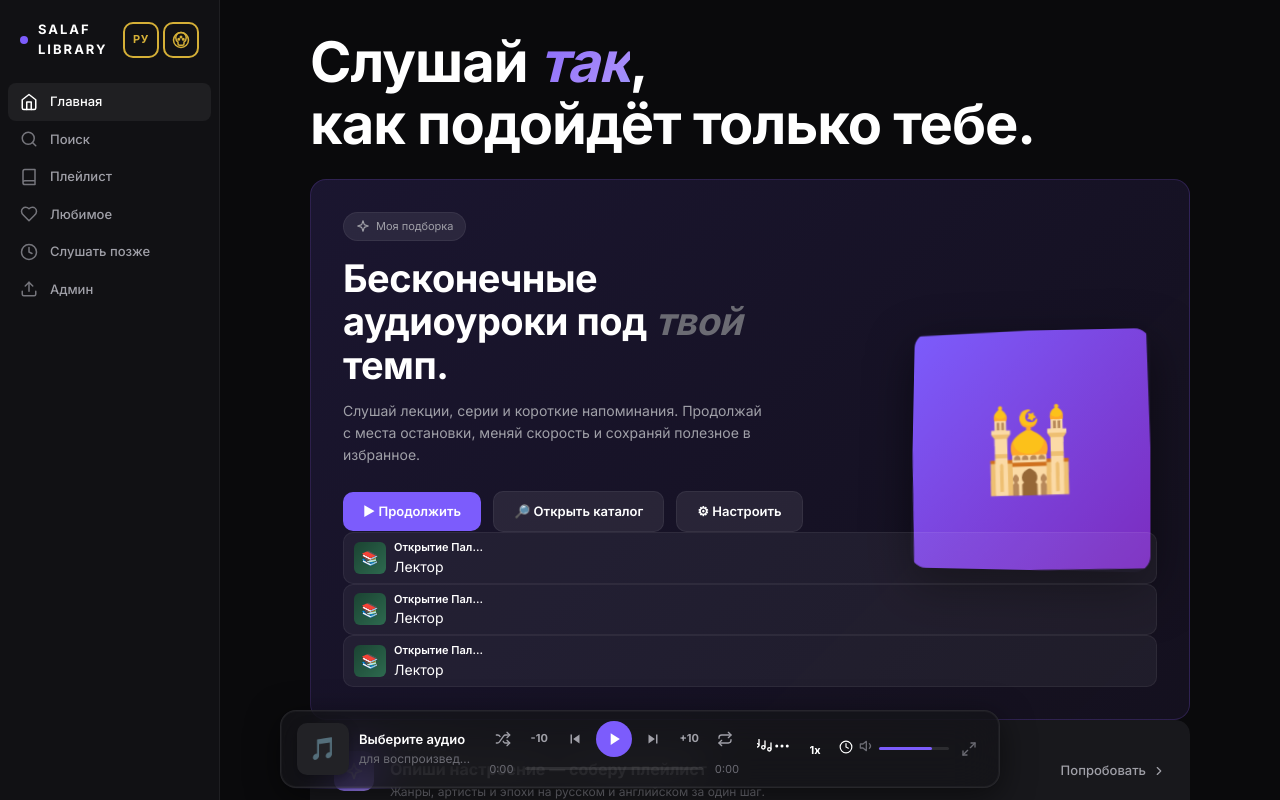
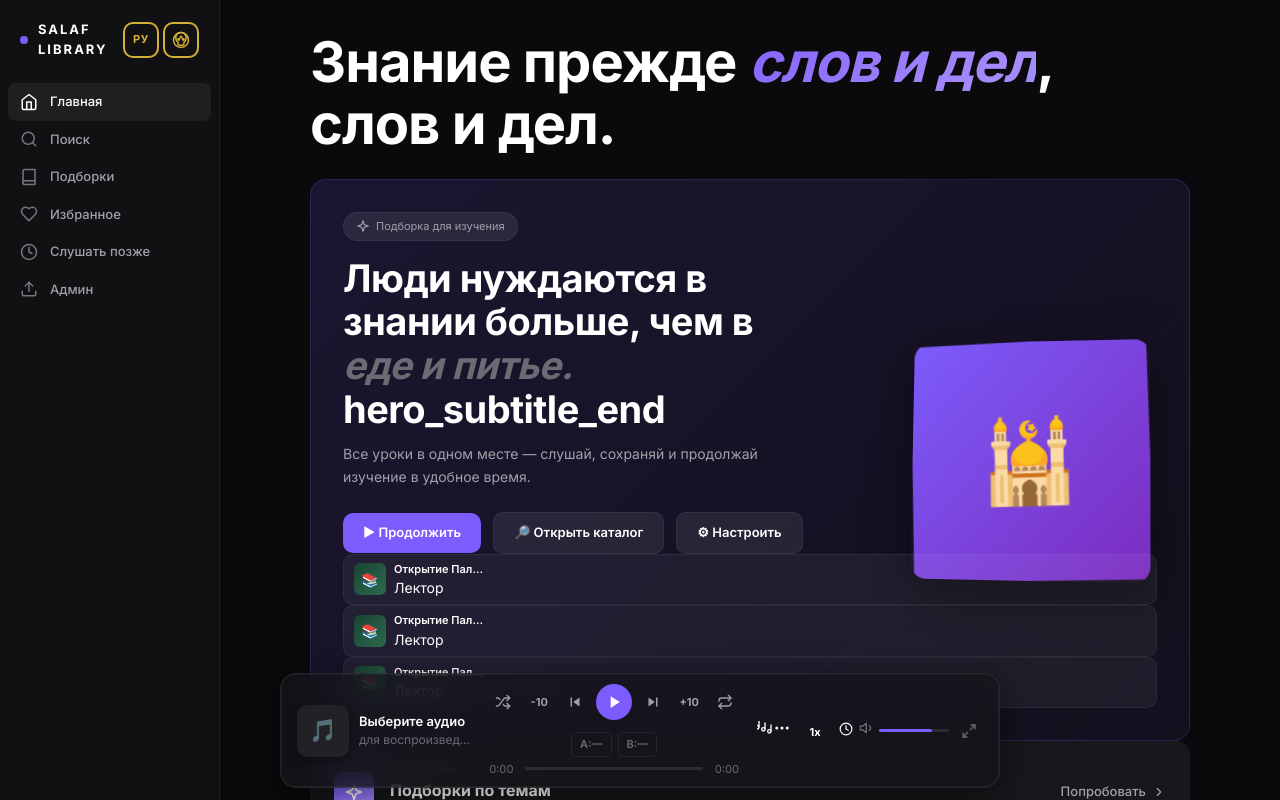
Before and after one commit to aminmod-bit/audio.salaflibrary, a React (Vite) app: page / in a window 1280 px wide. Built offline with nearby package versions, Linux system fonts and the light colour scheme.

Commit message:
Islamic texts on main page + A-B Repeat in player

```diff
--- a/src/App.tsx
+++ b/src/App.tsx
@@ -141,6 +141,13 @@ export default function App() {
   const [autoplayNext, setAutoplayNext] = useState(() => localStorage.getItem('salaf-audio-autoplay') === 'true')
   const [searchFilter, setSearchFilter] = useState<string>('all')
   const [durationFilter, setDurationFilter] = useState<string>('all')
+  const [abPointA, setAbPointA] = useState<number | null>(null)
+  const [abPointB, setAbPointB] = useState<number | null>(null)
+  const [abEnabled, setAbEnabled] = useState(false)
+  const [abError, setAbError] = useState('')
+  const abPointARef = useRef<number | null>(null)
+  const abPointBRef = useRef<number | null>(null)
+  const abEnabledRef = useRef(false)
   const scrollRef = useRef<HTMLDivElement>(null)
   const audioRef = useRef<HTMLAudioElement | null>(null)
 
@@ -276,6 +283,90 @@ export default function App() {
   const goto = (p: Page) => { setPage(p); window.location.hash = '#/' + p; setNowPlaying(false); scrollRef.current?.scrollTo(0,0) }
   const T = (key: string) => t(lang as Lang, key)
 
+  // A-B Repeat helpers
+  const loadAbRepeat = (lessonId: number) => {
+    try {
+      const data = JSON.parse(localStorage.getItem('salaf-audio-ab-repeat') || '{}')
+      const key = `lesson-${lessonId}`
+      if (data[key]) {
+        setAbPointA(data[key].a)
+        setAbPointB(data[key].b)
+        setAbEnabled(data[key].enabled || false)
+        abPointARef.current = data[key].a
+        abPointBRef.current = data[key].b
+        abEnabledRef.current = data[key].enabled || false
+      } else {
+        setAbPointA(null)
+        setAbPointB(null)
+        setAbEnabled(false)
+        abPointARef.current = null
+        abPointBRef.current = null
+        abEnabledRef.current = false
+      }
+    } catch {
+      setAbPointA(null)
+      setAbPointB(null)
+      setAbEnabled(false)
+      abPointARef.current = null
+      abPointBRef.current = null
+      abEnabledRef.current = false
+    }
+    setAbError('')
+  }
+
+  const setPointA = () => {
+    if (!audioRef.current) return
+    const time = audioRef.current.currentTime
+    setAbPointA(time)
+    abPointARef.current = time
+    setAbError('')
+    if (abPointB !== null && time >= abPointB) {
+      setAbError('Точка A должна быть раньше B')
+      setAbEnabled(false)
+      abEnabledRef.current = false
+    } else if (abPointB !== null) {
+      setAbEnabled(true)
+      abEnabledRef.current = true
+    }
+  }
+
+  const setPointB = () => {
+    if (!audioRef.current) return
+    const time = audioRef.current.currentTime
+    if (abPointA !== null && time <= abPointA) {
+      setAbError('Точка B должна быть позже A')
+      setAbEnabled(false)
+      abEnabledRef.current = false
+      return
+    }
+    setAbPointB(time)
+    abPointBRef.current = time
+    setAbError('')
+    if (abPointA !== null) {
+      setAbEnabled(true)
+      abEnabledRef.current = true
+    }
+  }
+
+  const resetAbRepeat = () => {
+    setAbPointA(null)
+    setAbPointB(null)
+    setAbEnabled(false)
+    abPointARef.current = null
+    abPointBRef.current = null
+    abEnabledRef.current = false
+    setAbError('')
+    if (currentLecture) {
+      try {
+        const data = JSON.parse(localStorage.getItem('salaf-audio-ab-repeat') || '{}')
+        delete data[`lesson-${currentLecture.id}`]
+        localStorage.setItem('salaf-audio-ab-repeat', JSON.stringify(data))
+      } catch {}
+    }
+  }
+
+  const fmtAbTime = (t: number | null) => t !== null ? fmtTime(t) : '—'
+
   const filteredLectures = searchQuery.trim()
     ? lecturesData.filter(l => {
         const q = searchQuery.toLowerCase()
@@ -302,6 +393,7 @@ export default function App() {
       return
     }
     setCurrentLecture(lecture); setIsPlaying(true); setProgress(0); setCurrentTime(0)
+    loadAbRepeat(lecture.id)
     const listToUse = list || filteredLectures
     const idx = listToUse.findIndex(t => t.id === lecture.id)
     if (idx >= 0) setQueue(listToUse.slice(idx))
@@ -350,6 +442,12 @@ export default function App() {
       if (audio.duration) {
         setProgress(audio.currentTime / audio.duration)
         setCurrentTime(audio.currentTime)
+        // A-B Loop using refs
+        if (abEnabledRef.current && abPointARef.current !== null && abPointBRef.current !== null) {
+          if (audio.currentTime >= abPointBRef.current) {
+            audio.currentTime = abPointARef.current
+          }
+        }
         // Save progress every 5 seconds
         progressSaveCounter++
         if (progressSaveCounter % 5 === 0 && currentLecture) {
@@ -582,9 +680,9 @@ export default function App() {
                   <div className="ai-banner glow-card" style={{margin:0,border:'none'}} onClick={() => goto('playlists')}>
                     <div className="ai-banner-icon">{Ico.sparkles}</div>
                     <div>
-                      <div className="ai-banner-label">Плейлист</div>
-                      <div className="ai-banner-title">Опиши настроение — соберу плейлист</div>
-                      <div className="ai-banner-desc">Жанры, артисты и эпохи на русском и английском за один шаг.</div>
+                      <div className="ai-banner-label">Подборка</div>
+                      <div className="ai-banner-title">Подборки по темам</div>
+                      <div className="ai-banner-desc">Выбирай уроки по акыде, таухиду, фикху, хадисам и другим полезным направлениям.</div>
                     </div>
                     <div className="ai-banner-right">
                       <span className="ai-banner-link">Попробовать {Ico.chevRight}</span>
@@ -594,7 +692,7 @@ export default function App() {
 
                 {/* Playlists Section - YouTube style like Photo 4 */}
                 <div className="section-header" style={{marginTop:48,justifyContent:'space-between'}}>
-                  <h3 className="section-title" style={{margin:0}}>Плейлисты</h3>
+                  <h3 className="section-title" style={{margin:0}}>Подборки по темам</h3>
                   <button className="hero-btn hero-btn-secondary" onClick={() => goto('library')}>Посмотреть все</button>
                 </div>
                 <div className="playlists-yt-grid">
@@ -612,8 +710,8 @@ export default function App() {
                         </div>
                         <div className="playlist-yt-info">
                           <div className="playlist-yt-title">{pl.name}</div>
-                          <div className="playlist-yt-meta">Ограниченный доступ · Плейлист</div>
-                          <div className="playlist-yt-link">Посмотреть весь плейлист</div>
+                          <div className="playlist-yt-meta">Подборка уроков</div>
+                          <div className="playlist-yt-link">Открыть</div>
                         </div>
                       </div>
                     )
@@ -774,11 +872,11 @@ export default function App() {
             {/* ═══ PLAYLISTS ═══ */}
             {page === 'playlists' && (
               <>
-                <h1 className="page-title" style={{marginBottom:20}}>Плейлисты</h1>
+                <h1 className="page-title" style={{marginBottom:20}}>Подборки</h1>
                 <div className="lib-tabs" style={{marginBottom:20}}>
                   {['all','recent','mine'].map(t => (
                     <button key={t} className={`lib-tab ${t==='all'?'active':''}`}>
-                      {{all:'Недавно добавленные',recent:'Плейлисты',mine:'Ваши'}[t]}
+                      {{all:'Недавно добавленные',recent:'Подборки',mine:'Мои'}[t]}
                     </button>
                   ))}
                 </div>
@@ -797,8 +895,8 @@ export default function App() {
                         </div>
                         <div className="playlist-yt-info">
                           <div className="playlist-yt-title">{pl.name}</div>
-                          <div className="playlist-yt-meta">Ограниченный доступ · Плейлист</div>
-                          <div className="playlist-yt-link">Посмотреть весь плейлист</div>
+                          <div className="playlist-yt-meta">Подборка уроков</div>
+                          <div className="playlist-yt-link">Открыть</div>
                         </div>
                       </div>
                     )
@@ -945,7 +1043,7 @@ export default function App() {
                     <div className="settings-card-icon">{Ico.close}</div>
                     <div className="settings-card-title">Скрытые из рекомендаций</div>
                   </div>
-                  <div className="settings-card-desc">Не попадают в волну, дневные плейлисты и AI-подборки.</div>
+                  <div className="settings-card-desc">Не попадают в подборки и рекомендации.</div>
                 </div>
 
                 {/* Account */}
@@ -1030,7 +1128,7 @@ export default function App() {
                     {dailyPlaylists[selectedDailyPlaylist].icon}
                   </div>
                   <div className="daily-playlist-info">
-                    <div className="page-eyebrow">Плейлист дня · {dailyPlaylists[selectedDailyPlaylist].name}</div>
+                    <div className="page-eyebrow">Подборка · {dailyPlaylists[selectedDailyPlaylist].name}</div>
                     <h1 className="page-title">{dailyPlaylists[selectedDailyPlaylist].name}</h1>
                     <p className="page-subtitle">{dailyPlaylists[selectedDailyPlaylist].desc}</p>
                     <div className="daily-playlist-count">50 треков</div>
@@ -1238,6 +1336,28 @@ export default function App() {
               <button className="player-btn" onClick={() => { if (audioRef.current) audioRef.current.currentTime += 10 }} style={{fontSize:11,fontWeight:700}}>+10</button>
               <button className={`player-btn ${repeated?'active':''}`} onClick={() => setRepeated(r => !r)}>{Ico.repeat}</button>
             </div>
+            {/* A-B Repeat controls */}
+            <div style={{display:'flex',alignItems:'center',gap:6,marginTop:8,justifyContent:'center'}}>
+              <button onClick={setPointA} style={{padding:'3px 8px',borderRadius:4,fontSize:11,fontWeight:600,border:'1px solid',cursor:'pointer',
+                background: abPointA !== null ? '#7c5cfc' : 'transparent',
+                color: abPointA !== null ? '#fff' : 'var(--text3)',
+                borderColor: abPointA !== null ? '#7c5cfc' : 'var(--border)'}}>
+                A:{fmtAbTime(abPointA)}
+              </button>
+              <button onClick={setPointB} style={{padding:'3px 8px',borderRadius:4,fontSize:11,fontWeight:600,border:'1px solid',cursor:'pointer',
+                background: abPointB !== null ? '#7c5cfc' : 'transparent',
+                color: abPointB !== null ? '#fff' : 'var(--text3)',
+                borderColor: abPointB !== null ? '#7c5cfc' : 'var(--border)'}}>
+                B:{fmtAbTime(abPointB)}
+              </button>
+              {abEnabled && (
+                <span style={{fontSize:10,color:'#22c55e',fontWeight:600}}>AB ✓</span>
+              )}
+              {(abPointA !== null || abPointB !== null) && (
+                <button onClick={resetAbRepeat} style={{padding:'3px 6px',borderRadius:4,fontSize:11,border:'1px solid var(--border)',cursor:'pointer',background:'transparent',color:'var(--text3)'}}>✕</button>
+              )}
+            </div>
+            {abError && <div style={{fontSize:10,color:'#ef4444',textAlign:'center',marginTop:4}}>{abError}</div>}
             <div className="player-progress">
               <span className="player-time">{fmtTime(currentTime)}</span>
               <div className="player-progress-bar" onClick={handleProgressClick} onMouseDown={handleDragStart('progress')}>
--- a/src/i18n.ts
+++ b/src/i18n.ts
@@ -2,32 +2,32 @@ export type Lang = 'ru' | 'en' | 'tg'
 
 const translations: Record<Lang, Record<string, string>> = {
   ru: {
-    greeting_morning: 'Доброе утро',
-    greeting_afternoon: 'Добрый день',
-    greeting_evening: 'Добрый вечер',
-    greeting_night: 'Доброй ночи',
-    greeting_suffix: 'Abu Katana',
-    hero_title_line1: 'Слушай',
-    hero_title_line2: 'как подойдёт только тебе.',
-    hero_title_italic: 'так',
-    hero_badge: 'Моя подборка',
-    hero_subtitle: 'Бесконечные аудиоуроки под',
-    hero_subtitle_italic: 'твой',
-    hero_subtitle_end: 'темп.',
-    hero_desc: 'Слушай лекции, серии и короткие напоминания. Продолжай с места остановки, меняй скорость и сохраняй полезное в избранное.',
+    greeting_morning: 'Аудиораздел Salaf Library',
+    greeting_afternoon: 'Аудиораздел Salaf Library',
+    greeting_evening: 'Аудиораздел Salaf Library',
+    greeting_night: 'Аудиораздел Salaf Library',
+    greeting_suffix: '',
+    hero_title_line1: 'Знание прежде',
+    hero_title_line2: 'слов и дел.',
+    hero_title_italic: 'слов и дел',
+    hero_badge: 'Подборка для изучения',
+    hero_subtitle: 'Люди нуждаются в знании больше, чем в',
+    hero_subtitle_italic: 'еде и питье.',
+    hero_subtitle_end: '',
+    hero_desc: 'Все уроки в одном месте — слушай, сохраняй и продолжай изучение в удобное время.',
     btn_continue: 'Продолжить',
     btn_catalog: 'Открыть каталог',
     btn_configure: 'Настроить',
     nav_home: 'Главная',
     nav_search: 'Поиск',
-    nav_playlist: 'Плейлист',
+    nav_playlist: 'Подборки',
     nav_library: 'Библиотека',
     nav_profile: 'Профиль',
-    nav_favorites: 'Любимое',
-    pinned: 'Закреплённые',
+    nav_favorites: 'Избранное',
+    pinned: '',
     sections: 'Разделы',
     search_title: 'Поиск',
-    search_placeholder: 'Поиск лекций, авторов...',
+    search_placeholder: 'Поиск уроков, лекторов...',
     search_found: 'Найдено',
     library_title: 'Библиотека',
     library_collection: 'Коллекция',
@@ -108,32 +108,32 @@ const translations: Record<Lang, Record<string, string>> = {
     empty_downloaded_desc: 'Откройте запись и нажмите «Слушать оффлайн»',
   },
   en: {
-    greeting_morning: 'Good morning',
-    greeting_afternoon: 'Good afternoon',
-    greeting_evening: 'Good evening',
-    greeting_night: 'Good night',
-    greeting_suffix: 'Abu Katana',
-    hero_title_line1: 'Listen',
-    hero_title_line2: 'your way.',
-    hero_title_italic: 'your',
-    hero_badge: 'My collection',
-    hero_subtitle: 'Endless audio lessons at',
-    hero_subtitle_italic: 'your',
-    hero_subtitle_end: 'pace.',
-    hero_desc: 'Listen to lectures, series and short reminders. Resume where you left off, change speed and save useful content to favorites.',
+    greeting_morning: 'Salaf Library Audio Section',
+    greeting_afternoon: 'Salaf Library Audio Section',
+    greeting_evening: 'Salaf Library Audio Section',
+    greeting_night: 'Salaf Library Audio Section',
+    greeting_suffix: '',
+    hero_title_line1: 'Knowledge before',
+    hero_title_line2: 'words and deeds.',
+    hero_title_italic: 'words and deeds',
+    hero_badge: 'Collection for study',
+    hero_subtitle: 'People need knowledge more than',
+    hero_subtitle_italic: 'food and drink.',
+    hero_subtitle_end: '',
+    hero_desc: 'All lessons in one place — listen, save and continue learning at your convenience.',
     btn_continue: 'Continue',
     btn_catalog: 'Open catalog',
     btn_configure: 'Configure',
     nav_home: 'Home',
     nav_search: 'Search',
-    nav_playlist: 'Playlist',
+    nav_playlist: 'Collections',
     nav_library: 'Library',
     nav_profile: 'Profile',
     nav_favorites: 'Favorites',
-    pinned: 'Pinned',
+    pinned: '',
     sections: 'Sections',
     search_title: 'Search',
-    search_placeholder: 'Search lectures, authors...',
+    search_placeholder: 'Search lessons, scholars...',
     search_found: 'Found',
     library_title: 'Library',
     library_collection: 'Collection',
```
